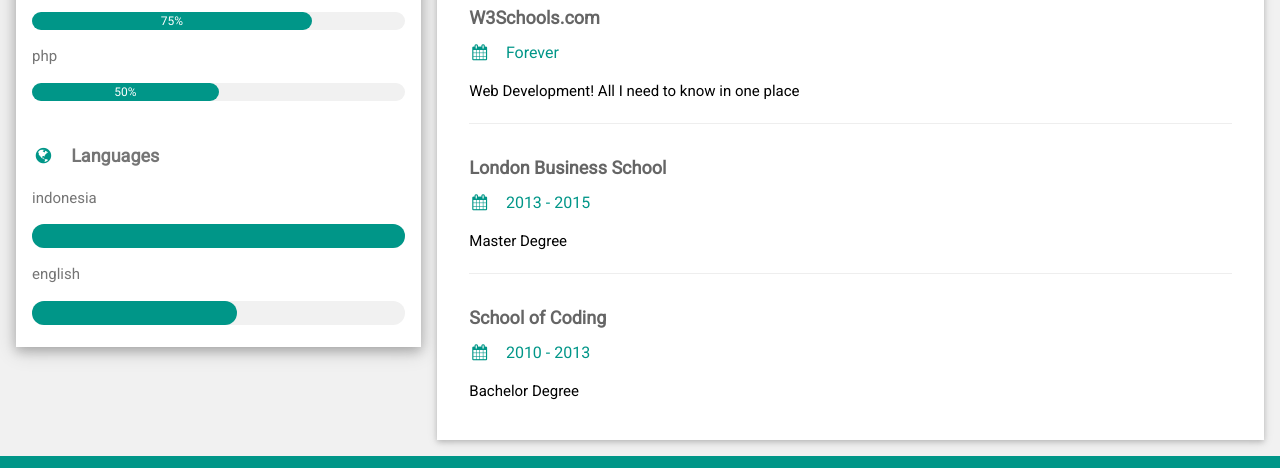
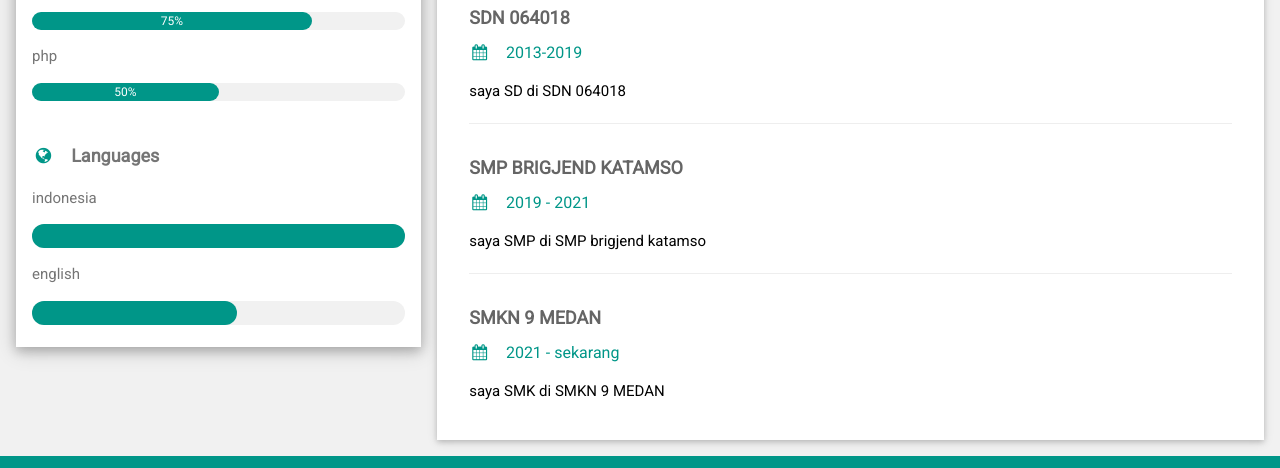
Before and after one commit to Salsabilla30/Website, a plain HTML site: page index.html in a window 1280 px wide. Shown: the part 723-1191 px from the top of the page. Drawn offline with nearby package versions, Linux system fonts and the light colour scheme.

Commit message:
Update index.html

```diff
--- a/index.html
+++ b/index.html
@@ -26,7 +26,7 @@ html,body,h1,h2,h3,h4,h5,h6 {font-family: "Roboto", sans-serif}
         <div class="w3-display-container">
           <img src="Poto.jpg" style="width:100%" alt="Avatar">
           <div class="w3-display-bottomleft w3-container w3-text-black">
-            <h2>salsa</h2>
+            <h2>salsabilla rahmani</h2>
           </div>
         </div>
         <div class="w3-container">
@@ -100,21 +100,21 @@ html,body,h1,h2,h3,h4,h5,h6 {font-family: "Roboto", sans-serif}
       <div class="w3-container w3-card w3-white">
         <h2 class="w3-text-grey w3-padding-16"><i class="fa fa-certificate fa-fw w3-margin-right w3-xxlarge w3-text-teal"></i>Education</h2>
         <div class="w3-container">
-          <h5 class="w3-opacity"><b>W3Schools.com</b></h5>
-          <h6 class="w3-text-teal"><i class="fa fa-calendar fa-fw w3-margin-right"></i>Forever</h6>
-          <p>Web Development! All I need to know in one place</p>
+          <h5 class="w3-opacity"><b>SDN 064018</b></h5>
+          <h6 class="w3-text-teal"><i class="fa fa-calendar fa-fw w3-margin-right"></i>2013-2019</h6>
+          <p>saya SD di SDN 064018</p>
           <hr>
         </div>
         <div class="w3-container">
-          <h5 class="w3-opacity"><b>London Business School</b></h5>
-          <h6 class="w3-text-teal"><i class="fa fa-calendar fa-fw w3-margin-right"></i>2013 - 2015</h6>
-          <p>Master Degree</p>
+          <h5 class="w3-opacity"><b>SMP BRIGJEND KATAMSO</b></h5>
+          <h6 class="w3-text-teal"><i class="fa fa-calendar fa-fw w3-margin-right"></i>2019 - 2021</h6>
+          <p>saya SMP di SMP brigjend katamso</p>
           <hr>
         </div>
         <div class="w3-container">
-          <h5 class="w3-opacity"><b>School of Coding</b></h5>
-          <h6 class="w3-text-teal"><i class="fa fa-calendar fa-fw w3-margin-right"></i>2010 - 2013</h6>
-          <p>Bachelor Degree</p><br>
+          <h5 class="w3-opacity"><b>SMKN 9 MEDAN</b></h5>
+          <h6 class="w3-text-teal"><i class="fa fa-calendar fa-fw w3-margin-right"></i>2021 - sekarang</h6>
+          <p>saya SMK di SMKN 9 MEDAN</p><br>
         </div>
       </div>
 
```
